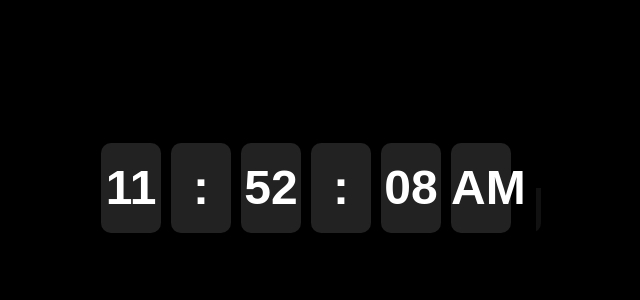
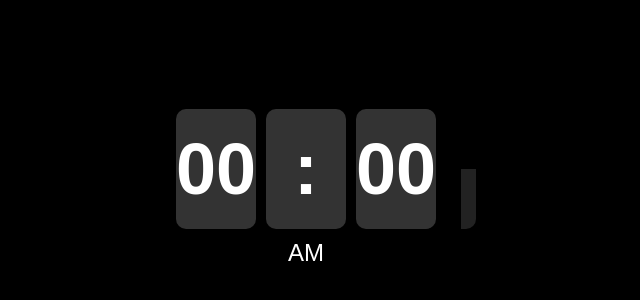
Before and after one commit to hyunseongparkofficial/Clock-for-notion, a plain HTML site: page index.html in a window 1280 px wide. Shown: the part 212-512 px from the top of the page, without its empty margins (334-974 px from the left). Drawn offline with Linux system fonts and the light colour scheme.

Commit message:
Update2 index.html

```diff
--- a/index.html
+++ b/index.html
@@ -16,24 +16,32 @@
         }
         .flip-clock {
             display: flex;
-            justify-content: space-around;
+            flex-direction: column;
             align-items: center;
             background: #000;
             padding: 20px;
             border-radius: 10px;
         }
+        .time {
+            display: flex;
+        }
         .flip-clock .digit {
             position: relative;
-            width: 60px;
-            height: 90px;
-            background: #222;
+            width: 80px;
+            height: 120px;
+            background: #333;
             color: #fff;
-            font-size: 48px;
+            font-size: 72px;
             font-weight: bold;
-            line-height: 90px;
+            line-height: 120px;
             text-align: center;
             border-radius: 10px;
             margin: 0 5px;
+        }
+        .flip-clock .ampm {
+            margin-top: 10px;
+            font-size: 24px;
+            color: #fff;
         }
         .flip-clock .digit:before,
         .flip-clock .digit:after {
@@ -41,7 +49,7 @@
             position: absolute;
             width: 100%;
             height: 50%;
-            background: #111;
+            background: #222;
             z-index: -1;
         }
         .flip-clock .digit:before {
@@ -56,12 +64,12 @@
 </head>
 <body>
     <div class="flip-clock">
-        <div class="digit" id="hours">00</div>
-        <div class="digit">:</div>
-        <div class="digit" id="minutes">00</div>
-        <div class="digit">:</div>
-        <div class="digit" id="seconds">00</div>
-        <div class="digit" id="ampm">AM</div>
+        <div class="time">
+            <div class="digit" id="hours">00</div>
+            <div class="digit">:</div>
+            <div class="digit" id="minutes">00</div>
+        </div>
+        <div class="ampm" id="ampm">AM</div>
     </div>
 
     <script>
@@ -69,12 +77,10 @@
             const now = new Date();
             const hoursElement = document.getElementById('hours');
             const minutesElement = document.getElementById('minutes');
-            const secondsElement = document.getElementById('seconds');
             const ampmElement = document.getElementById('ampm');
 
             let hours = now.getHours();
             const minutes = String(now.getMinutes()).padStart(2, '0');
-            const seconds = String(now.getSeconds()).padStart(2, '0');
             const ampm = hours >= 12 ? 'PM' : 'AM';
 
             hours = hours % 12;
@@ -83,12 +89,9 @@
 
             hoursElement.textContent = hours;
             minutesElement.textContent = minutes;
-            secondsElement.textContent = seconds;
             ampmElement.textContent = ampm;
         }
 
         setInterval(updateClock, 1000);
         updateClock(); // initial call to display the time immediately
-    </script>
-</body>
-</html>
+    </
```
